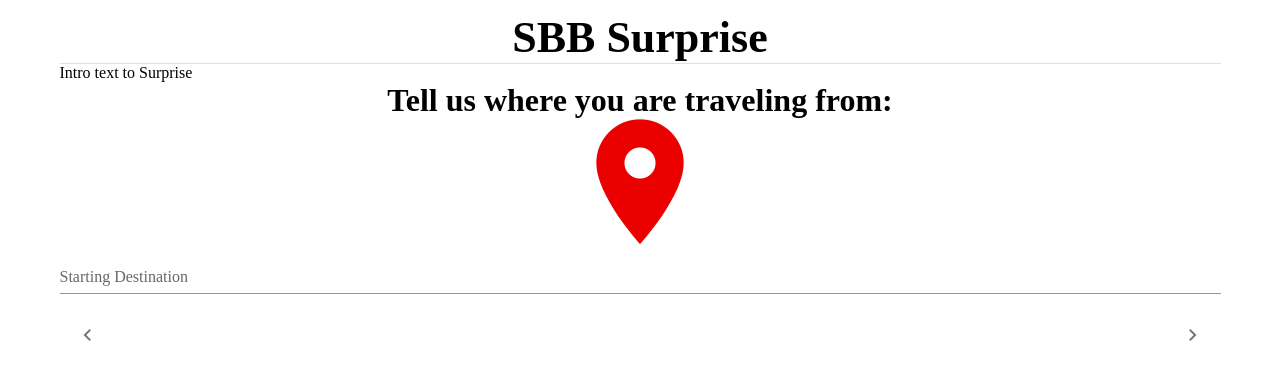
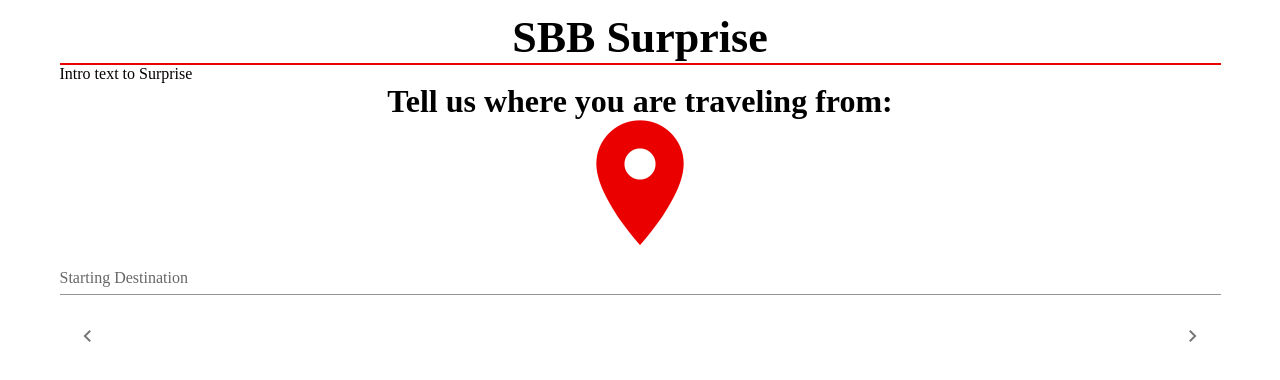
Before and after one commit to nightbehaviour/hackzurich, a Vue app in the folder hackzurich/: page /WizardStarter in a window 1280 px wide. Shown: the top 380 px of the page. Built offline with nearby package versions, Linux system fonts and the light colour scheme; a web font is replaced by a local one.

Commit message:
divider styling

```diff
--- a/hackzurich/src/style/app.scss
+++ b/hackzurich/src/style/app.scss
@@ -71,5 +71,6 @@ $sbb-dark-gray: #666666;
   }
 
   .hdiv{
-    color: #eb0000;
+    border-color: #eb0000!important;
+    border-width: 1px !important;
   }
```
